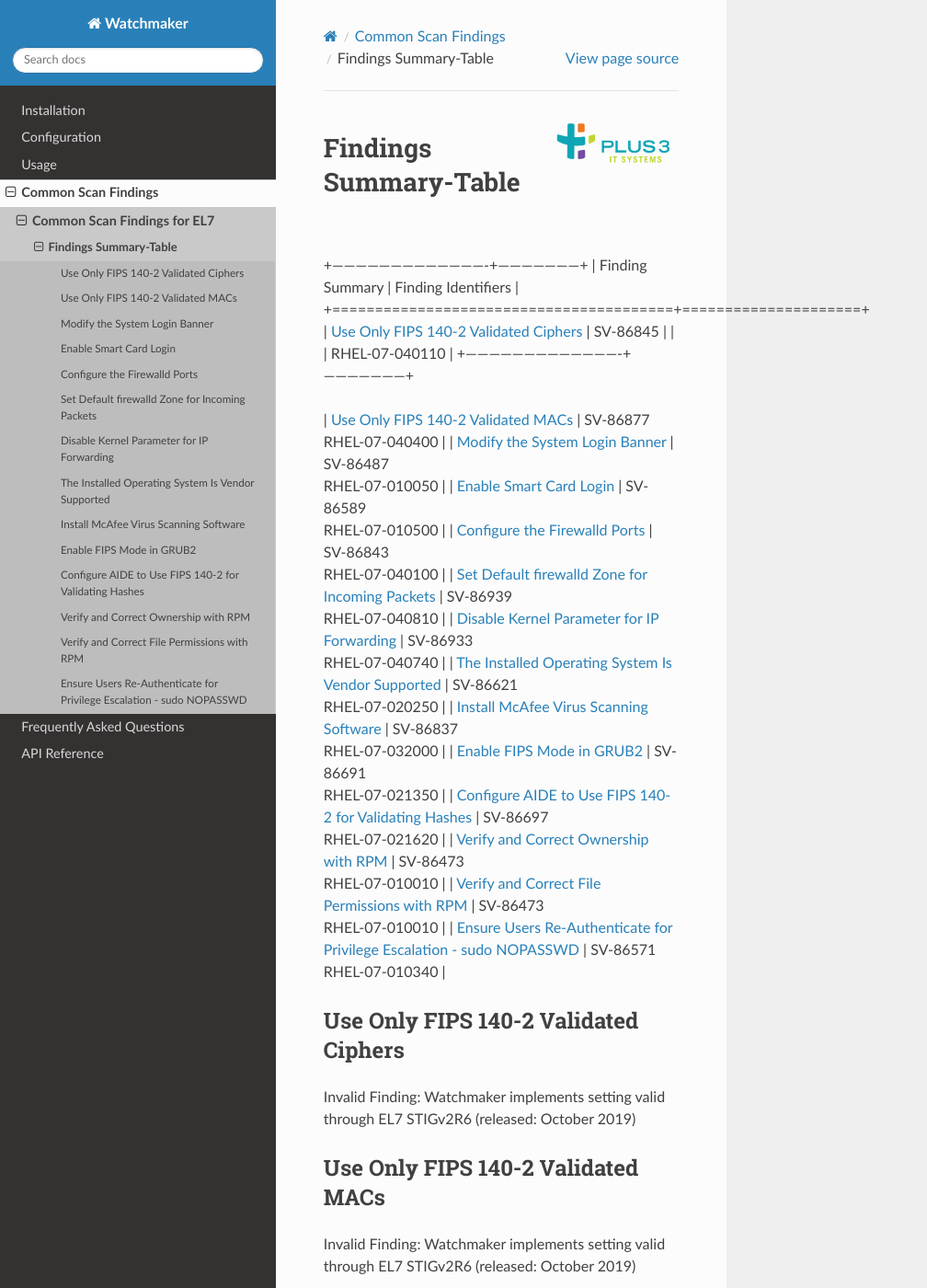
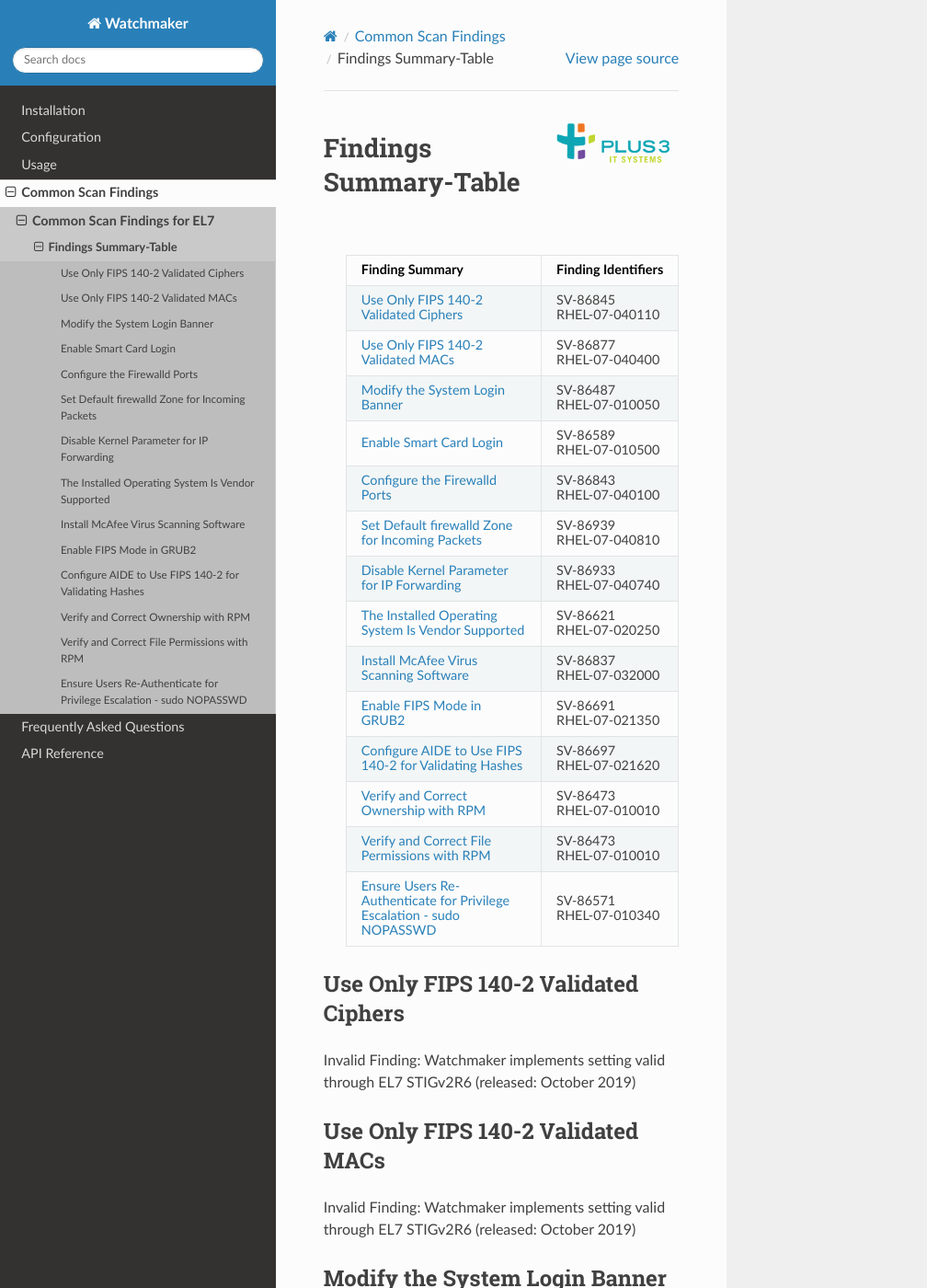
Before and after one commit to plus3it/watchmaker, a Sphinx documentation site: the page built from docs/findings/el7.md, in a window 1280 px wide and 1400 px high. Shown: the whole window at 92% size, without its empty margins (0-1008 px from the left). Built offline with Sphinx 7.4.7 and the Read the Docs theme 2.0.0, drawn with Linux system fonts in a browser that asks for light colours; some of the changed lines change nothing that is shown.

Commit message:
Convert MD table-syntax to RST

````diff
--- a/docs/findings/el7.md
+++ b/docs/findings/el7.md
@@ -9,26 +9,85 @@
 
 # Findings Summary-Table
 
-+----------------------------------------+---------------------+
-| Finding Summary                        | Finding Identifiers |
-+========================================+=====================+
-| [Use Only FIPS 140-2 Validated Ciphers](#use-only-fips-140-2-validated-ciphers) | SV-86845 |
-|                                        | RHEL-07-040110      |
-+----------------------------------------+---------------------+
+```eval_rst
+  .. _Use Only FIPS 140-2 Validated Ciphers: #use-only-fips-140-2-validated-ciphers
+  .. _Use Only FIPS 140-2 Validated MACs: #use-only-fips-140-2-validated-macs
+  .. _Modify the System Login Banner: #modify-the-system-login-banner
+  .. _Enable Smart Card Login: #enable-smart-card-login
+  .. _Configure the Firewalld Ports: #configure-the-firewalld-ports
+  .. _Set Default firewalld Zone for Incoming Packets: #set-default-firewalld-zone-for-incoming-packets
+  .. _Disable Kernel Parameter for IP Forwarding: #disable-kernel-parameter-for-ip-forwarding
+  .. _The Installed Operating System Is Vendor Supported: #the-installed-operating-system-is-vendor-supported
+  .. _Install McAfee Virus Scanning Software: #install-mcafee-virus-scanning-software
+  .. _Enable FIPS Mode in GRUB2: #enable-fips-mode-in-grub2
+  .. _Configure AIDE to Use FIPS 140-2 for Validating Hashes: #configure-aide-to-use-fips-140-2-for-validating-hashes
+  .. _Verify and Correct Ownership with RPM: #verify-and-correct-ownership-with-rpm
+  .. _Verify and Correct File Permissions with RPM: #verify-and-correct-file-permissions-with-rpm
+  .. _Ensure Users Re-Authenticate for Privilege Escalation - sudo NOPASSWD: #ensure-users-re-authenticate-for-privilege-escalation---sudo-nopasswd
 
-| [Use Only FIPS 140-2 Validated MACs](#use-only-fips-140-2-validated-macs) | SV-86877<br/>RHEL-07-040400 |
-| [Modify the System Login Banner](#modify-the-system-login-banner) | SV-86487<br/>RHEL-07-010050 |
-| [Enable Smart Card Login](#enable-smart-card-login) | SV-86589<br/>RHEL-07-010500 |
-| [Configure the Firewalld Ports](#configure-the-firewalld-ports) | SV-86843<br/>RHEL-07-040100 |
-| [Set Default firewalld Zone for Incoming Packets](#set-default-firewalld-zone-for-incoming-packets) | SV-86939<br/>RHEL-07-040810 |
-| [Disable Kernel Parameter for IP Forwarding](#disable-kernel-parameter-for-ip-forwarding) | SV-86933<br/>RHEL-07-040740 |
-| [The Installed Operating System Is Vendor Supported](#the-installed-operating-system-is-vendor-supported) | SV-86621<br/>RHEL-07-020250 |
-| [Install McAfee Virus Scanning Software](#install-mcafee-virus-scanning-software) | SV-86837<br/>RHEL-07-032000 |
-| [Enable FIPS Mode in GRUB2](#enable-fips-mode-in-grub2) | SV-86691<br/>RHEL-07-021350 |
-| [Configure AIDE to Use FIPS 140-2 for Validating Hashes](#configure-aide-to-use-fips-140-2-for-validating-hashes) | SV-86697<br/>RHEL-07-021620 |
-| [Verify and Correct Ownership with RPM](#verify-and-correct-ownership-with-rpm) | SV-86473<br/>RHEL-07-010010 |
-| [Verify and Correct File Permissions with RPM](#verify-and-correct-file-permissions-with-rpm) | SV-86473<br/>RHEL-07-010010 |
-| [Ensure Users Re-Authenticate for Privilege Escalation - sudo NOPASSWD](#ensure-users-re-authenticate-for-privilege-escalation---sudo-nopasswd) | SV-86571<br/>RHEL-07-010340 |
+
+
+  +--------------------------------------------------------------------------+---------------------+
+  | Finding Summary                                                          | Finding Identifiers |
+  +==========================================================================+=====================+
+  | `Use Only FIPS 140-2 Validated Ciphers`_                                 | SV-86845            |
+  |                                                                          |                     |
+  |                                                                          | RHEL-07-040110      |
+  +--------------------------------------------------------------------------+---------------------+
+  | `Use Only FIPS 140-2 Validated MACs`_                                    | SV-86877            |
+  |                                                                          |                     |
+  |                                                                          | RHEL-07-040400      |
+  +--------------------------------------------------------------------------+---------------------+
+  | `Modify the System Login Banner`_                                        | SV-86487            |
+  |                                                                          |                     |
+  |                                                                          | RHEL-07-010050      |
+  +--------------------------------------------------------------------------+---------------------+
+  | `Enable Smart Card Login`_                                               | SV-86589            |
+  |                                                                          |                     |
+  |                                                                          | RHEL-07-010500      |
+  +--------------------------------------------------------------------------+---------------------+
+  | `Configure the Firewalld Ports`_                                         | SV-86843            |
+  |                                                                          |                     |
+  |                                                                          | RHEL-07-040100      |
+  +--------------------------------------------------------------------------+---------------------+
+  | `Set Default firewalld Zone for Incoming Packets`_                       | SV-86939            |
+  |                                                                          |                     |
+  |                                                                          | RHEL-07-040810      |
+  +--------------------------------------------------------------------------+---------------------+
+  | `Disable Kernel Parameter for IP Forwarding`_                            | SV-86933            |
+  |                                                                          |                     |
+  |                                                                          | RHEL-07-040740      |
+  +--------------------------------------------------------------------------+---------------------+
+  | `The Installed Operating System Is Vendor Supported`_                    | SV-86621            |
+  |                                                                          |                     |
+  |                                                                          | RHEL-07-020250      |
+  +--------------------------------------------------------------------------+---------------------+
+  | `Install McAfee Virus Scanning Software`_                                | SV-86837            |
+  |                                                                          |                     |
+  |                                                                          | RHEL-07-032000      |
+  +--------------------------------------------------------------------------+---------------------+
+  | `Enable FIPS Mode in GRUB2`_                                             | SV-86691            |
+  |                                                                          |                     |
+  |                                                                          | RHEL-07-021350      |
+  +--------------------------------------------------------------------------+---------------------+
+  | `Configure AIDE to Use FIPS 140-2 for Validating Hashes`_                | SV-86697            |
+  |                                                                          |                     |
+  |                                                                          | RHEL-07-021620      |
+  +--------------------------------------------------------------------------+---------------------+
+  | `Verify and Correct Ownership with RPM`_                                 | SV-86473            |
+  |                                                                          |                     |
+  |                                                                          | RHEL-07-010010      |
+  +--------------------------------------------------------------------------+---------------------+
+  | `Verify and Correct File Permissions with RPM`_                          | SV-86473            |
+  |                                                                          |                     |
+  |                                                                          | RHEL-07-010010      |
+  +--------------------------------------------------------------------------+---------------------+
+  | `Ensure Users Re-Authenticate for Privilege Escalation - sudo NOPASSWD`_ | SV-86571            |
+  |                                                                          |                     |
+  |                                                                          | RHEL-07-010340      |
+  +--------------------------------------------------------------------------+---------------------+
+
+```
 
 ## Use Only FIPS 140-2 Validated Ciphers
 
````
